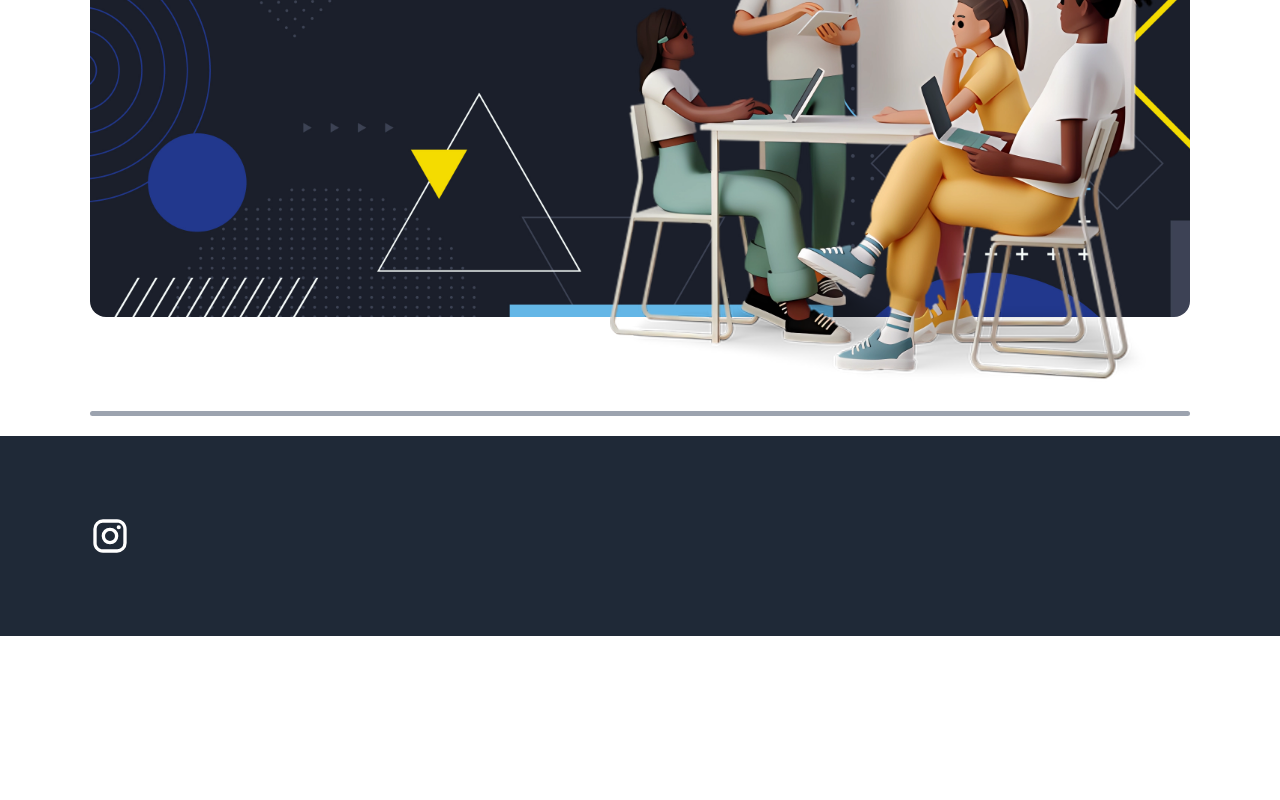
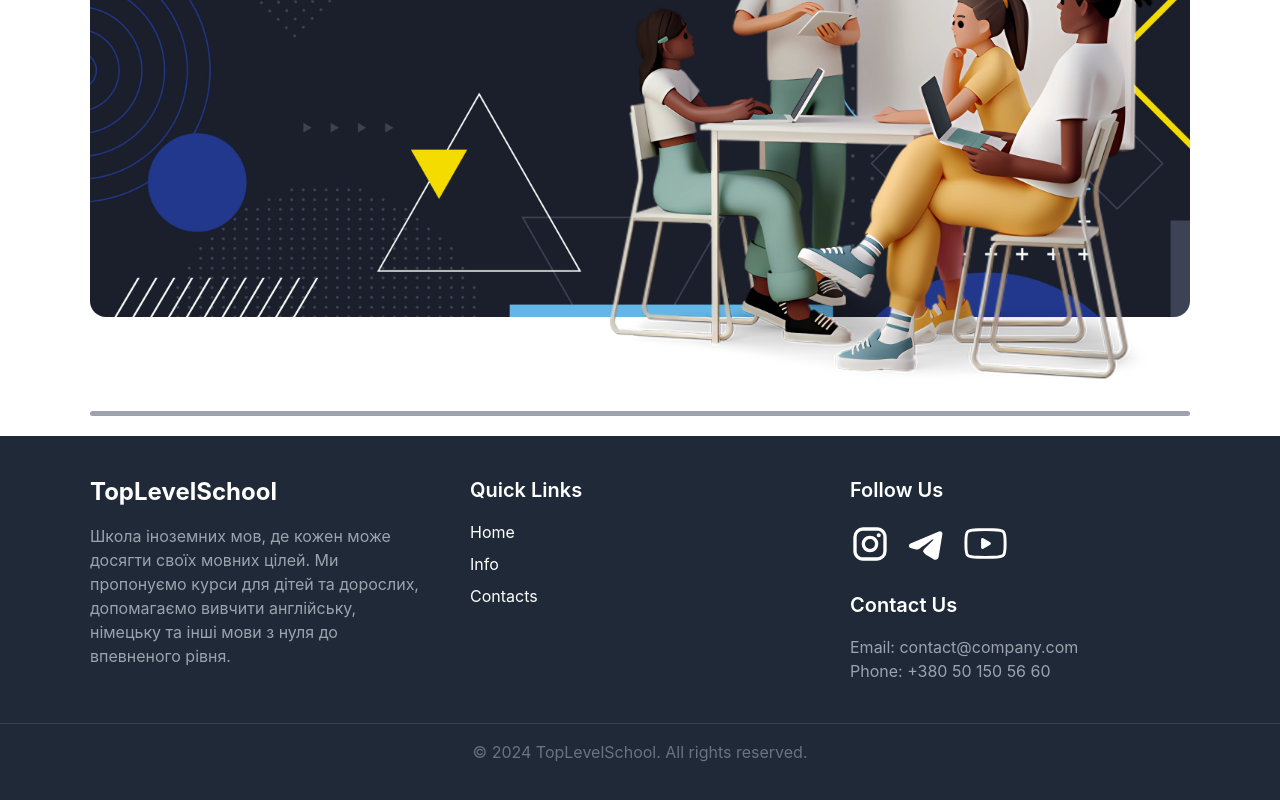
Before and after one commit to equ1rix/TopLevelSchool, a React (Create React App) app: page / in a window 1280 px wide. Shown: the part 561-1361 px from the top of the page. Before the commit the page ends 1197 px from the top, so only its background shows below. Built offline with nearby package versions, Linux system fonts and the light colour scheme.

Commit message:
task(src): create footer

```diff
--- a/src/components/Footer/index.tsx
+++ b/src/components/Footer/index.tsx
@@ -1,16 +1,62 @@
-import InstagramButton from "../IconButtons/instagramButton";
+import { mock } from "../../helpers";
 
-import { mock } from "../../helpers";
+import { InstagramButton, TelegramButton, YoutubeButton } from "../IconButtons";
 
 const Footer = () => {
   return (
-    <div className="bg-gray-800 text-white h-[200px] flex py-5">
-      <div className="container mx-auto max-w-[1100px] flex">
-        <div className="container mx-auto  flex">
-          <InstagramButton onClick={mock} />
+    <footer className="bg-gray-800 text-white py-10">
+      <div className="container mx-auto max-w-[1100px] grid grid-cols-1 md:grid-cols-3 gap-10">
+        <div className="flex flex-col">
+          <h2 className="text-2xl font-bold mb-4">TopLevelSchool</h2>
+          <p className="text-gray-400">
+            Школа іноземних мов, де кожен може досягти своїх мовних цілей. Ми
+            пропонуємо курси для дітей та дорослих, допомагаємо вивчити
+            англійську, німецьку та інші мови з нуля до впевненого рівня.
+          </p>
+        </div>
+
+        <div className="flex flex-col">
+          <h3 className="text-xl font-semibold mb-4">Quick Links</h3>
+          <ul className="space-y-2">
+            <li>
+              <a href="#home" className="hover:underline">
+                Home
+              </a>
+            </li>
+            <li>
+              <a href="#info" className="hover:underline">
+                Info
+              </a>
+            </li>
+            <li>
+              <a href="#contacts" className="hover:underline">
+                Contacts
+              </a>
+            </li>
+          </ul>
+        </div>
+
+        <div className="flex flex-col">
+          <h3 className="text-xl font-semibold mb-4">Follow Us</h3>
+          <div className="flex space-x-4">
+            <InstagramButton onClick={mock} />
+            <TelegramButton onClick={mock} />
+            <YoutubeButton onClick={mock} />
+          </div>
+          <h3 className="text-xl font-semibold mt-6 mb-4">Contact Us</h3>
+          <p className="text-gray-400">
+            Email: contact@company.com <br />
+            Phone: +380 50 150 56 60
+          </p>
         </div>
       </div>
-    </div>
+
+      <div className="border-t border-gray-700 mt-10 pt-4 text-center">
+        <p className="text-gray-500">
+          &copy; {new Date().getFullYear()} TopLevelSchool. All rights reserved.
+        </p>
+      </div>
+    </footer>
   );
 };
 
--- /dev/null
+++ b/src/components/IconButtons/Icons/index.tsx
@@ -0,0 +1,6 @@
+import TelegramIcon from "./telegramIcon";
+import InstagramIcon from "./instagramIcon";
+import CloseIcon from "./closeIcon";
+import YoutubeIcon from "./youtubeIcon";
+
+export { TelegramIcon, InstagramIcon, CloseIcon, YoutubeIcon };
--- /dev/null
+++ b/src/components/IconButtons/Icons/telegramIcon.tsx
@@ -0,0 +1,19 @@
+const TelegramIcon = ({ height = "40", width = "40", fill = "#FFFFFF" }) => (
+  <svg
+    xmlns="http://www.w3.org/2000/svg"
+    width={width}
+    height={height}
+    viewBox="0 0 24 24"
+    style={{ fill }}
+  >
+    <g fill="none" fill-rule="evenodd">
+      <path d="M24 0v24H0V0zM12.593 23.258l-.011.002l-.071.035l-.02.004l-.014-.004l-.071-.035q-.016-.005-.024.005l-.004.01l-.017.428l.005.02l.01.013l.104.074l.015.004l.012-.004l.104-.074l.012-.016l.004-.017l-.017-.427q-.004-.016-.017-.018m.265-.113l-.013.002l-.185.093l-.01.01l-.003.011l.018.43l.005.012l.008.007l.201.093q.019.005.029-.008l.004-.014l-.034-.614q-.005-.019-.02-.022m-.715.002a.02.02 0 0 0-.027.006l-.006.014l-.034.614q.001.018.017.024l.015-.002l.201-.093l.01-.008l.004-.011l.017-.43l-.003-.012l-.01-.01z" />
+      <path
+        fill="currentColor"
+        d="M19.777 4.43a1.5 1.5 0 0 1 2.062 1.626l-2.268 13.757c-.22 1.327-1.676 2.088-2.893 1.427c-1.018-.553-2.53-1.405-3.89-2.294c-.68-.445-2.763-1.87-2.507-2.884c.22-.867 3.72-4.125 5.72-6.062c.785-.761.427-1.2-.5-.5c-2.302 1.738-5.998 4.381-7.22 5.125c-1.078.656-1.64.768-2.312.656c-1.226-.204-2.363-.52-3.291-.905c-1.254-.52-1.193-2.244-.001-2.746z"
+      />
+    </g>
+  </svg>
+);
+
+export default TelegramIcon;
--- /dev/null
+++ b/src/components/IconButtons/Icons/youtubeIcon.tsx
@@ -0,0 +1,21 @@
+const YoutubeIcon = ({ height = "47", width = "47", fill = "#FFFFFF" }) => (
+  <svg
+    xmlns="http://www.w3.org/2000/svg"
+    width={width}
+    height={height}
+    viewBox="0 0 24 24"
+    style={{ fill }}
+  >
+    <g fill="none" stroke="currentColor" stroke-width="1.5">
+      <path
+        fill="currentColor"
+        stroke-linecap="round"
+        stroke-linejoin="round"
+        d="m14 12l-3.5 2v-4z"
+      />
+      <path d="M2 12.708v-1.416c0-2.895 0-4.343.905-5.274c.906-.932 2.332-.972 5.183-1.053C9.438 4.927 10.818 4.9 12 4.9s2.561.027 3.912.065c2.851.081 4.277.121 5.182 1.053S22 8.398 22 11.292v1.415c0 2.896 0 4.343-.905 5.275c-.906.931-2.331.972-5.183 1.052c-1.35.039-2.73.066-3.912.066s-2.561-.027-3.912-.066c-2.851-.08-4.277-.12-5.183-1.052S2 15.602 2 12.708Z" />
+    </g>
+  </svg>
+);
+
+export default YoutubeIcon;
--- a/src/components/IconButtons/iconButton.tsx
+++ b/src/components/IconButtons/iconButton.tsx
@@ -1,4 +1,5 @@
 import { ReactNode } from "react";
+
 import { mock } from "../../helpers";
 
 type IconButtonProps = {
--- /dev/null
+++ b/src/components/IconButtons/index.tsx
@@ -0,0 +1,6 @@
+import CloseButton from "./closeButton";
+import InstagramButton from "./instagramButton";
+import TelegramButton from "./telegramButton";
+import YoutubeButton from "./youtubeButton";
+
+export { CloseButton, InstagramButton, TelegramButton, YoutubeButton };
--- a/src/components/IconButtons/instagramButton.tsx
+++ b/src/components/IconButtons/instagramButton.tsx
@@ -1,7 +1,8 @@
 import { mock } from "../../helpers";
 
 import IconButton from "./iconButton";
-import InstagramIcon from "./Icons/instagramIcon";
+
+import { InstagramIcon } from "./Icons";
 
 type ButtonProps = {
   onClick: () => void;
--- /dev/null
+++ b/src/components/IconButtons/telegramButton.tsx
@@ -0,0 +1,16 @@
+import { mock } from "../../helpers";
+
+import IconButton from "./iconButton";
+import { TelegramIcon } from "./Icons";
+
+type ButtonProps = {
+  onClick: () => void;
+};
+
+const TelegramButton = ({ onClick = mock }: ButtonProps) => (
+  <IconButton onClick={onClick}>
+    <TelegramIcon />
+  </IconButton>
+);
+
+export default TelegramButton;
--- /dev/null
+++ b/src/components/IconButtons/youtubeButton.tsx
@@ -0,0 +1,16 @@
+import { mock } from "../../helpers";
+
+import IconButton from "./iconButton";
+import { YoutubeIcon } from "./Icons";
+
+type ButtonProps = {
+  onClick: () => void;
+};
+
+const YoutubeButton = ({ onClick = mock }: ButtonProps) => (
+  <IconButton onClick={onClick}>
+    <YoutubeIcon />
+  </IconButton>
+);
+
+export default YoutubeButton;
```
